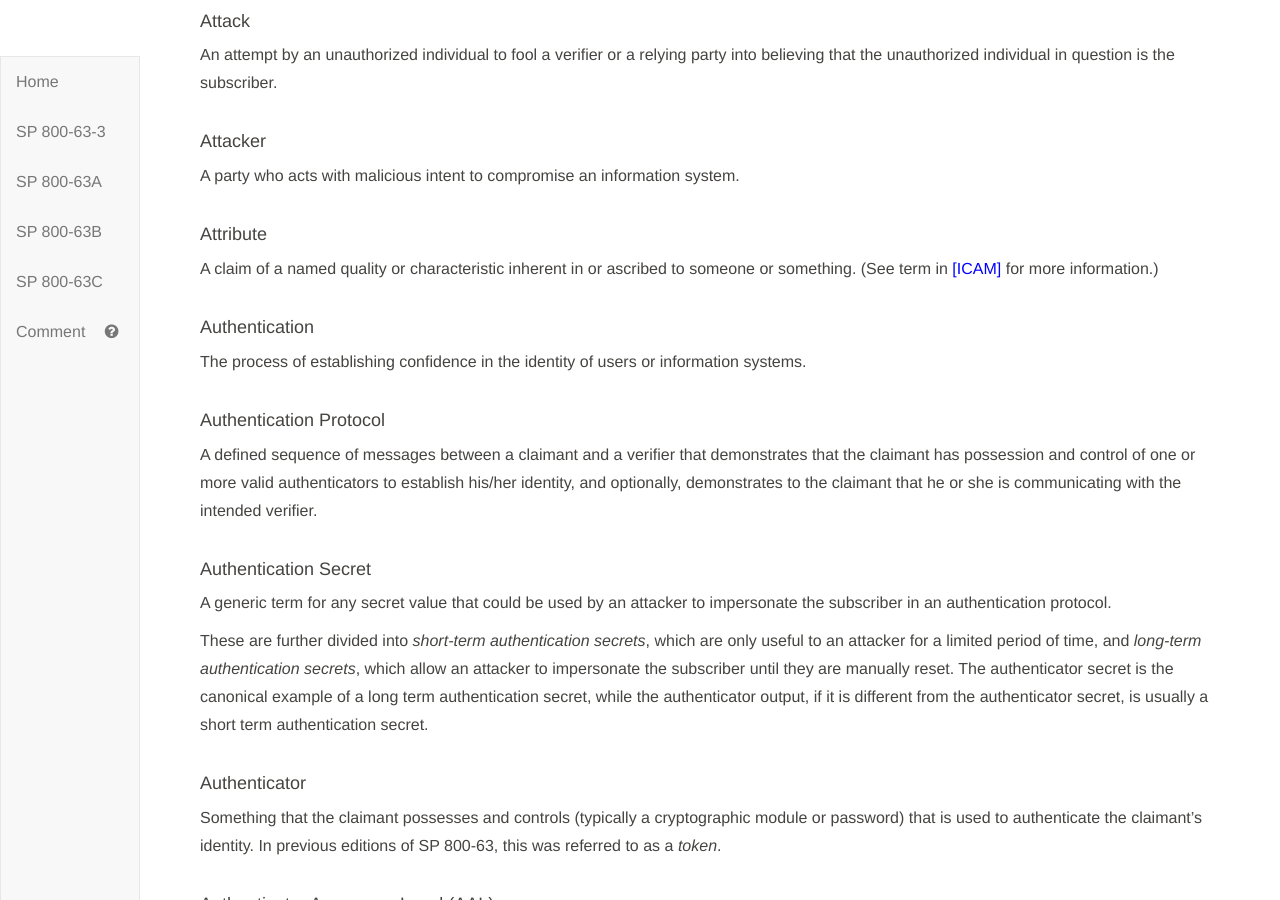
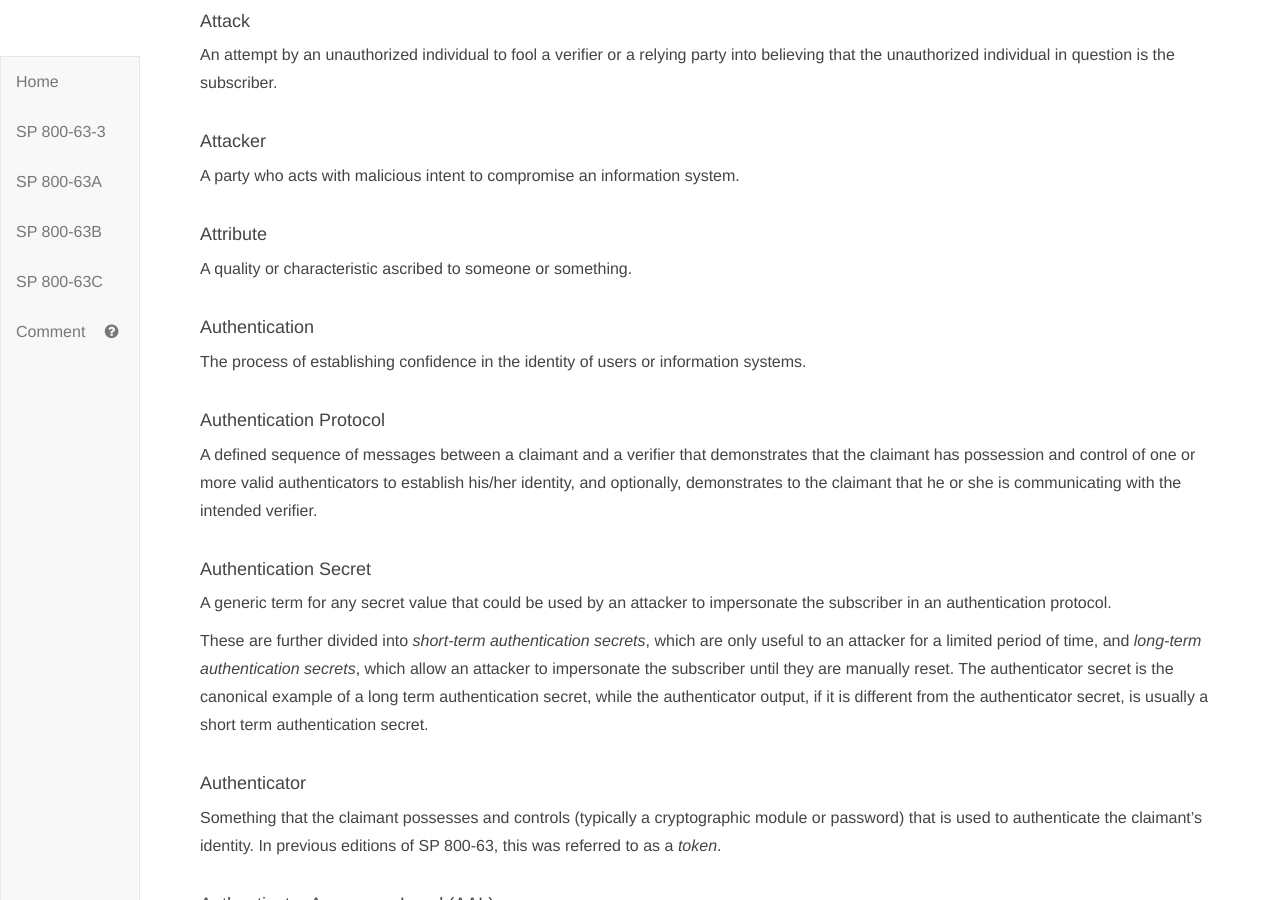
Before and after one commit to usnistgov/800-63-3, a Jekyll site: the page built from sp800-63-3.md, in a window 1280 px wide and 900 px high, scrolled down 14097 px. Built offline with Jekyll 4.4.1, drawn with Linux system fonts in a browser that asks for light colours.

Commit message:
Parallelize definition of "attribute" across documents

```diff
--- a/sp800-63-3/sec3_definitions.md
+++ b/sp800-63-3/sec3_definitions.md
@@ -31,7 +31,7 @@ An attempt by an unauthorized individual to fool a verifier or a relying party i
 A party who acts with malicious intent to compromise an information system.
 
 #### Attribute
-A claim of a named quality or characteristic inherent in or ascribed to someone or something. (See term in [\[ICAM\]](#ICAM) for more information.)
+A quality or characteristic ascribed to someone or something.
 
 #### Authentication
 The process of establishing confidence in the identity of users or information systems.
```
Also changed, not shown: sp800-63b/sec3_definitions.md (+1 -1 lines).
